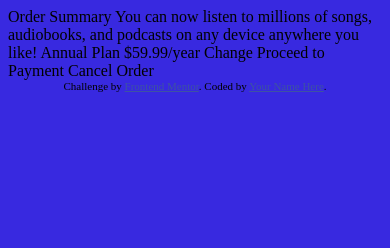
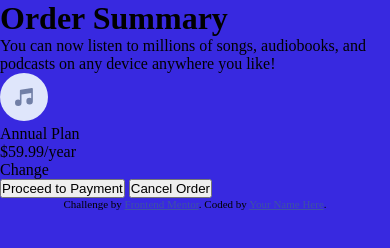
Before and after one commit to Kumaravel187/-Newbie--Kumaravel-order-summary-component-main, a plain HTML site: page index.html in a window 390 px wide. Drawn offline with Linux system fonts and the light colour scheme.

Commit message:
Completed html structure - Added in html structure - Proceeded with mobile view first - View mobile-design.jpg under designs for card structure

```diff
--- a/index.html
+++ b/index.html
@@ -27,9 +27,28 @@
     </style>
   </head>
   <body>
-    Order Summary You can now listen to millions of songs, audiobooks, and
-    podcasts on any device anywhere you like! Annual Plan $59.99/year Change
-    Proceed to Payment Cancel Order
+    <div class="card">
+      <div class="img"></div>
+      <h1 class="header">Order Summary</h1>
+      <p class="para">
+        You can now listen to millions of songs, audiobooks, and podcasts on any
+        device anywhere you like!
+      </p>
+      <div class="billing">
+        <div class="pricing">
+          <img src="./images/icon-music.svg" alt="" />
+          <ul>
+            <li>Annual Plan</li>
+            <li>$59.99/year</li>
+          </ul>
+        </div>
+        <div class="link">
+          <p>Change</p>
+        </div>
+      </div>
+      <button class="payment">Proceed to Payment</button>
+      <button class="cancel">Cancel Order</button>
+    </div>
 
     <div class="attribution">
       Challenge by
--- a/styles/styles.scss
+++ b/styles/styles.scss
@@ -7,6 +7,13 @@ $Dark-blue: hsl(223, 47%, 23%);
 
 @import url("https://fonts.googleapis.com/css2?family=Inter&family=Lexend+Deca&family=Red+Hat+Display&display=swap");
 
+* {
+  padding: 0;
+  margin: 0;
+  box-sizing: border-box;
+  list-style: none;
+}
+
 body {
   background-color: $Bright-blue;
   font-size: 16px;
```
Also changed, not shown: styles/styles.css, 1 other file.
